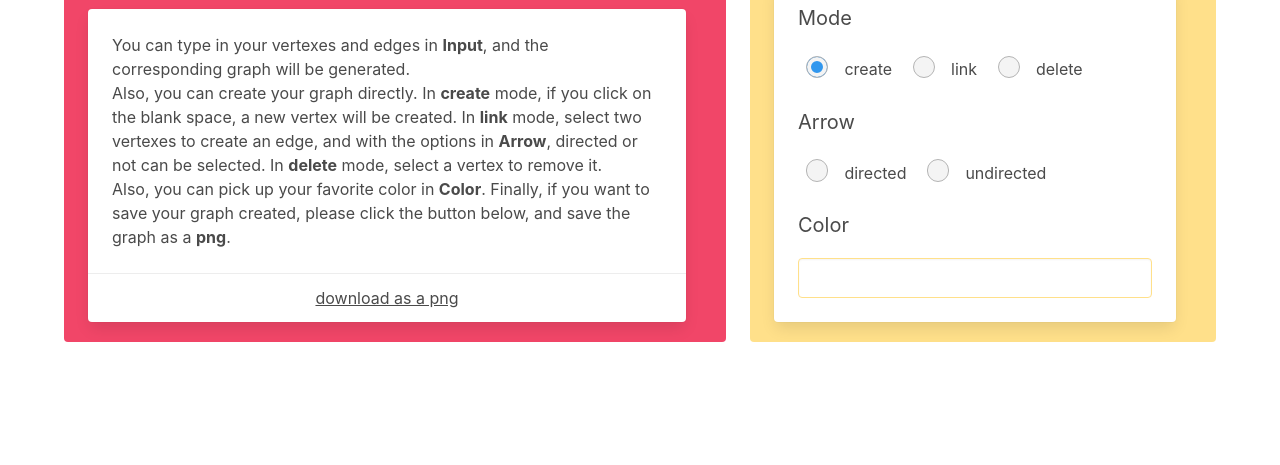
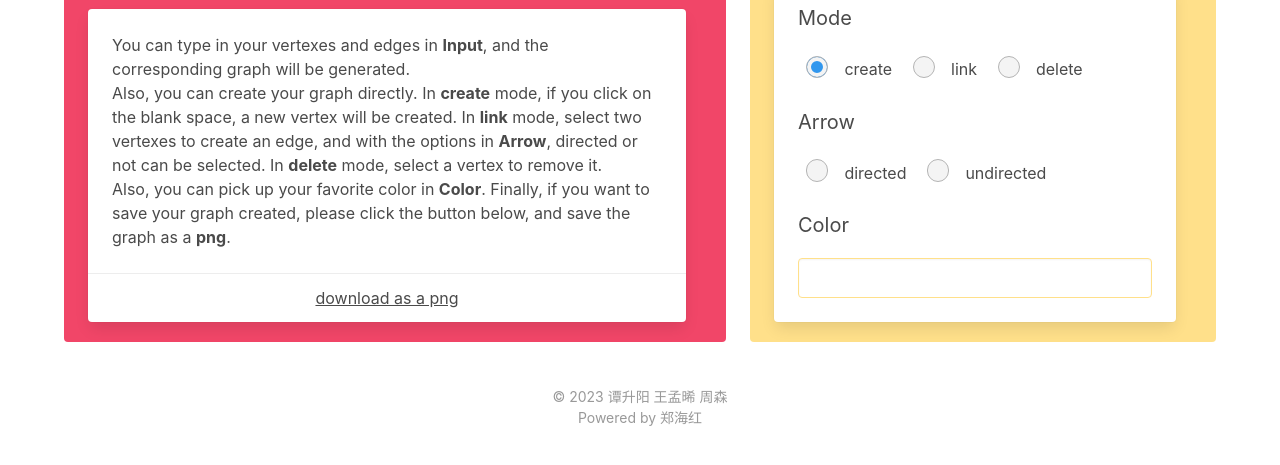
Before and after one commit to et3tsy/graph-theory-drawer, a plain HTML site: page drawer.html in a window 1280 px wide. Shown: the part 561-1026 px from the top of the page. Before the commit the page ends 951 px from the top, so only its background shows below. Drawn offline with nearby package versions, Linux system fonts and the light colour scheme; a script that the page names is missing.

Commit message:
add copyright

```diff
--- a/drawer.html
+++ b/drawer.html
@@ -128,6 +128,17 @@
                     </article>
                 </div>
             </div>
+            <footer class="footer">
+                <div class="footer-inner">
+                    <div class="copyright">
+                    &copy;
+                    <span itemprop="copyrightYear">2023</span>
+                    <span class="author" itemprop="copyrightHolder">谭升阳 王孟晞 周森</span>
+                </div>
+                <div class="powered-by">Powered by 郑海红
+                </div>
+                </div>
+            </footer>
         </div>
     </section>
 </body>
--- a/radio.css
+++ b/radio.css
@@ -57,3 +57,21 @@ body {
 .radio input[type="radio"]+.radio-label:empty:before {
     margin-right: 0;
 }
+
+.footer {
+    background: #fff;
+    color: #999;
+    font-size: 0.875em;
+    padding: 20px 0;
+}
+
+.footer-inner {
+    box-sizing: border-box;
+    margin: 0 auto;
+    text-align: center;
+    width: calc(100% - 20px);
+}
+
+.powered-by{
+    display: inline-block;
+}
```
